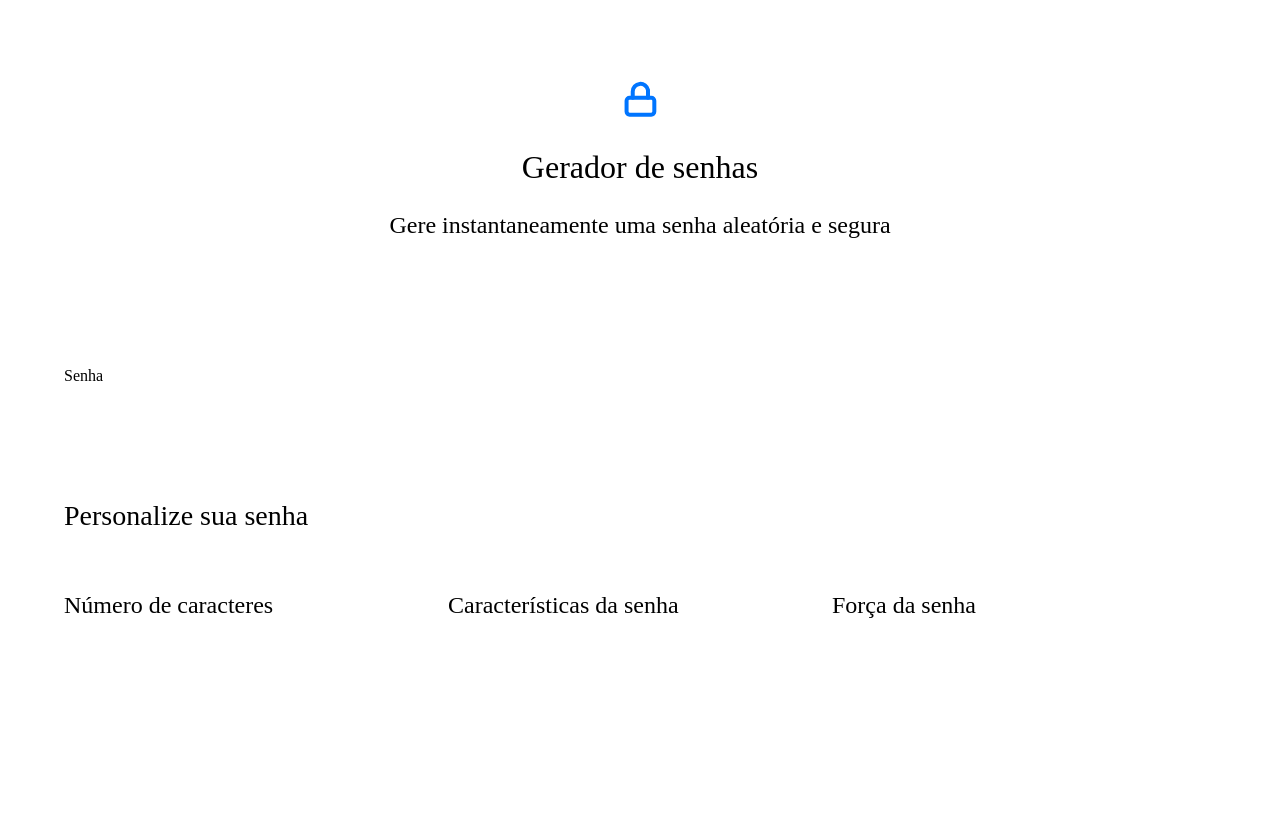
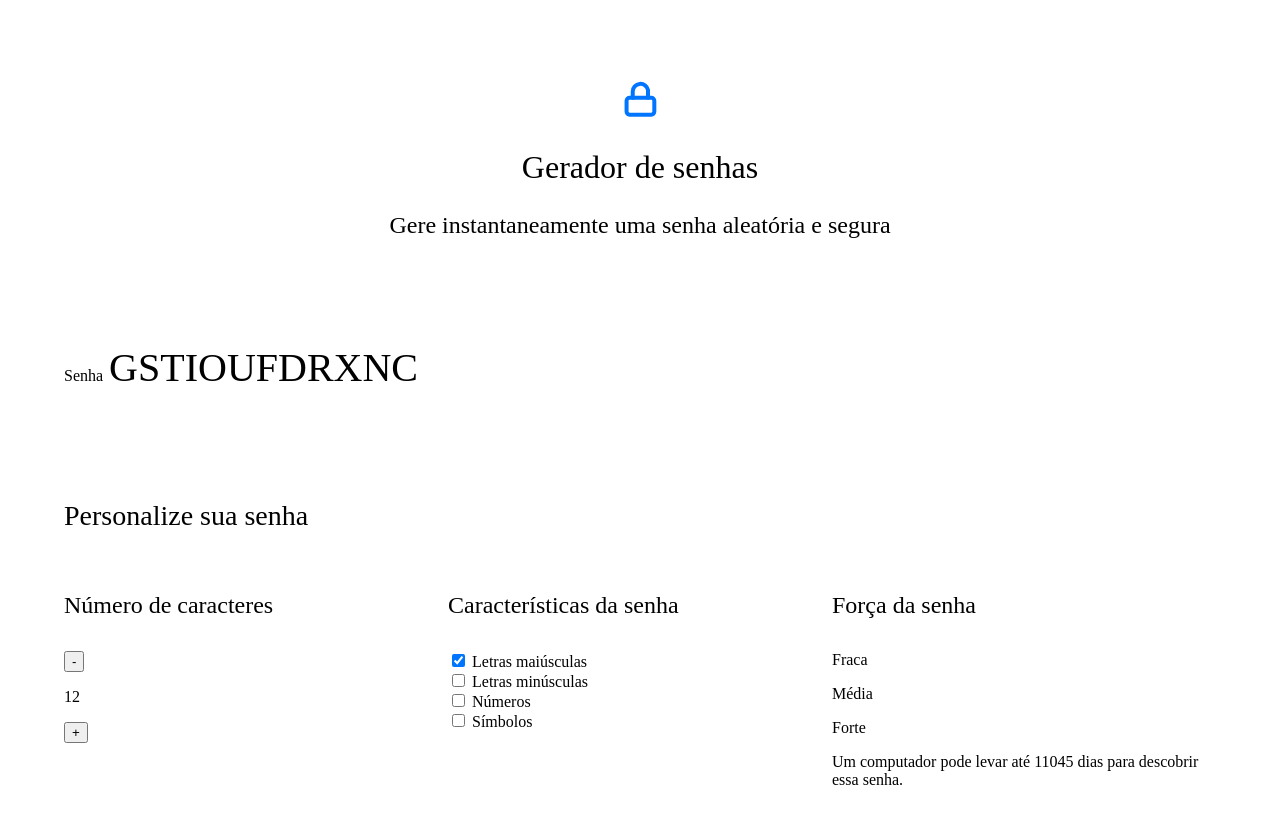
Before and after one commit to NoIdeia/gerador_de_senha, a plain HTML site: page index.html in a window 1280 px wide. Before the commit the page ends 800 px from the top, so only its background shows below. Drawn offline with Linux system fonts and the light colour scheme.

Commit message:
Update index.html

```diff
--- a/index.html
+++ b/index.html
@@ -1,3 +1,4 @@
+
 <!DOCTYPE html>
 <html lang="pt-br">
 
@@ -17,21 +18,52 @@
         </div>
         <div class="conteudo-senha">
             <label for="senha">Senha</label>
-            <input name="senha" type="text" id="campo-senha">
+            <input name="senha" type="text" id="campo-senha" readonly>
         </div>
         <div class="parametro">
             <h3 class="parametro-titulo">Personalize sua senha</h3>
             <div class="parametro-coluna__senha">
                 <div class="parametro-senha">
                     <h4 class="parametro-senha__titulo">Número de caracteres</h4>
+                    <div class="parametro-senha-botoes">
+                        <button class="parametro-senha__botao">-</button>
+                        <p class="parametro-senha__texto">12</p>
+                        <button class="parametro-senha__botao">+</button>
+                    </div>
                 </div>
                 <div class="parametro-senha">
                     <h4 class="parametro-senha__titulo">Características da senha</h4>
+                    <div class="parametro-senha-checkbox">
+                        <input name="maiusculo" type="checkbox" class="checkbox" checked>
+                        <label for="maiusculo">Letras maiúsculas</label>
+                    </div>
+                    <div class="parametro-senha-checkbox">
+                        <input name="minusculo" type="checkbox" class="checkbox">
+                        <label for="minusculo">Letras minúsculas</label>
+                    </div>
+                    <div class="parametro-senha-checkbox">
+                        <input name="numero" type="checkbox" class="checkbox">
+                        <label for="numero">Números</label>
+                    </div>
+                    <div class="parametro-senha-checkbox">
+                        <input name="simbolo" type="checkbox" class="checkbox">
+                        <label for="simbolo">Símbolos</label>
+                    </div>
                 </div>
                 <div class="parametro-senha">
                     <h4 class="parametro-senha__titulo">Força da senha</h4>
+                    <div class="barra"></div>
+                    <div class="forca fraca"></div>
+                    <div class="parametro-senha-textos">
+                        <p>Fraca</p>
+                        <p>Média</p>
+                        <p>Forte</p>
+                    </div>
+                    <p class="entropia"></p>
                 </div>
             </div>
         </div>
     </section>
+    <script src="main.js"></script>
 </body>
+</html>
```
